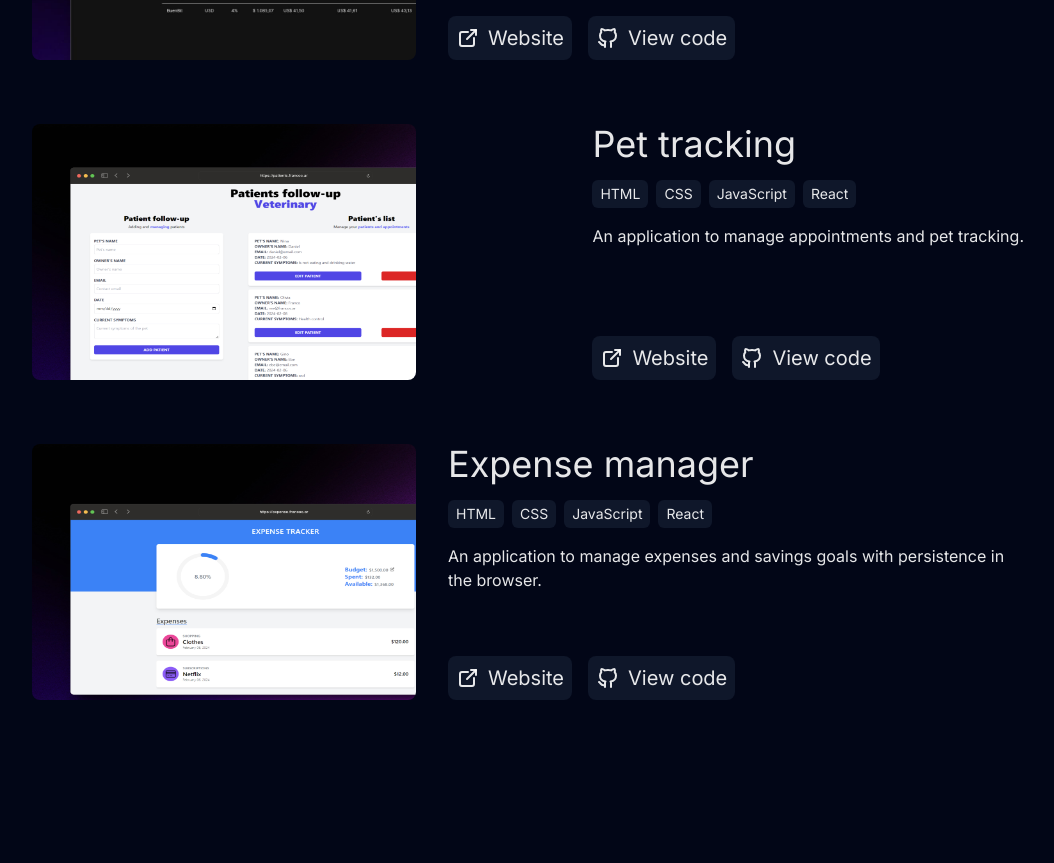
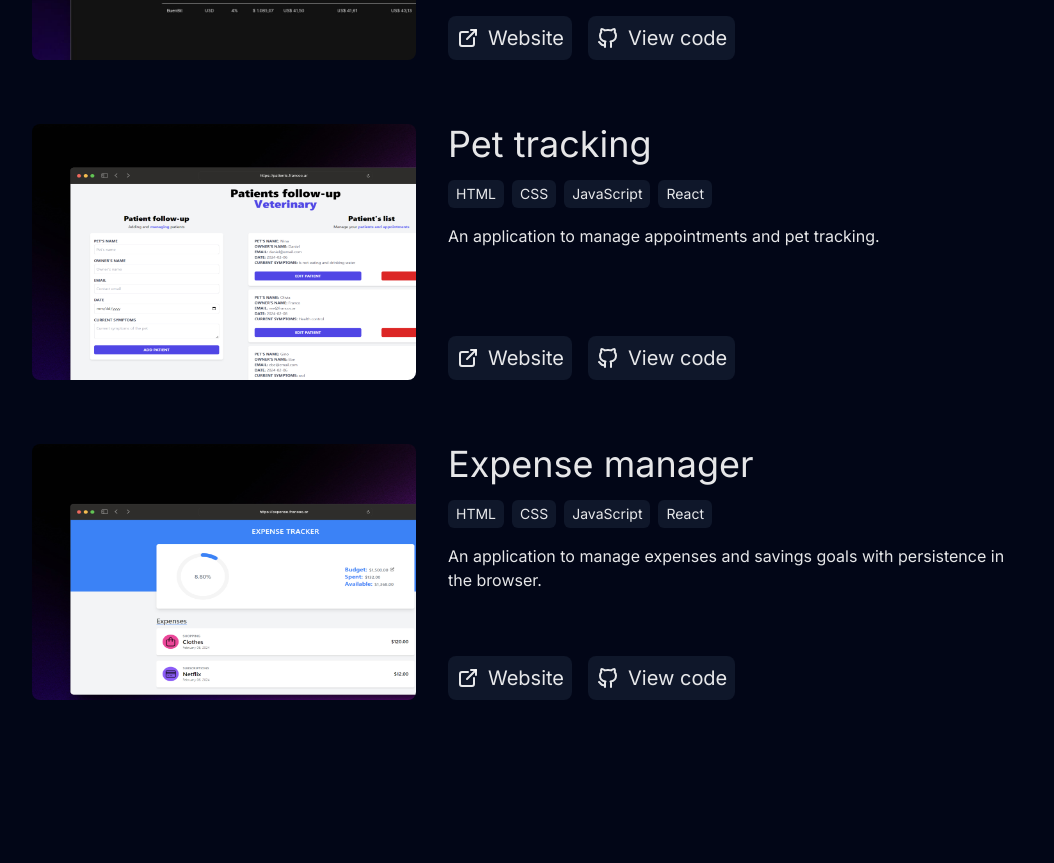
Before and after one commit to FrancocDev/francoc.ar, a Next.js app: page /en in a window 1280 px wide. Shown: the part 700-1563 px from the top of the page, without its empty margins (112-1166 px from the left). Built offline with nearby package versions, Linux system fonts and the light colour scheme; no server answers; what @midudev/tailwind-animations would draw is missing.

Commit message:
Make max width bigger

```diff
--- a/app/[lang]/(home)/page.tsx
+++ b/app/[lang]/(home)/page.tsx
@@ -96,7 +96,7 @@ export default async function Home({
                     />
                   </div>
                 </Link>
-                <div className="flex flex-col justify-between">
+                <div className="flex flex-col justify-between flex-1">
                   <header className="flex flex-col gap-4">
                     <h3 className="text-4xl text-bold">{project.name}</h3>
                     <div className="flex gap-2 flex-wrap">
```
